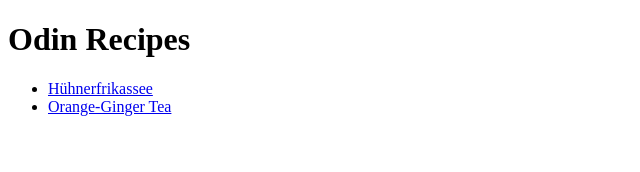
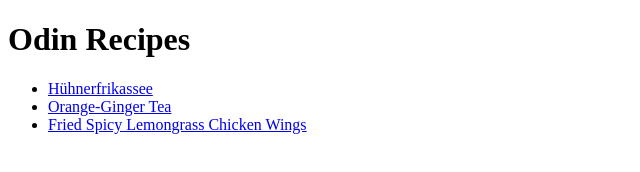
Before and after one commit to nhopo/odin-recipes, a plain HTML site: page index.html in a window 1280 px wide. Shown: the whole page, without its empty margins (0-640 px from the left). Drawn offline with Linux system fonts and the light colour scheme.

Commit message:
Add "Fried" to placeholder of recipe

```diff
--- a/index.html
+++ b/index.html
@@ -10,7 +10,7 @@
         <ul>
             <li><a href="./recipes/frikassee.html">Hühnerfrikassee</a></li>
             <li><a href="./recipes/orange-ginger-tea.html">Orange-Ginger Tea</a></li>
+            <li><a href="./recipes/lemongrass-wings.html">Fried Spicy Lemongrass Chicken Wings</a></li>
         </ul>
-
     </body>
 </html>
```
